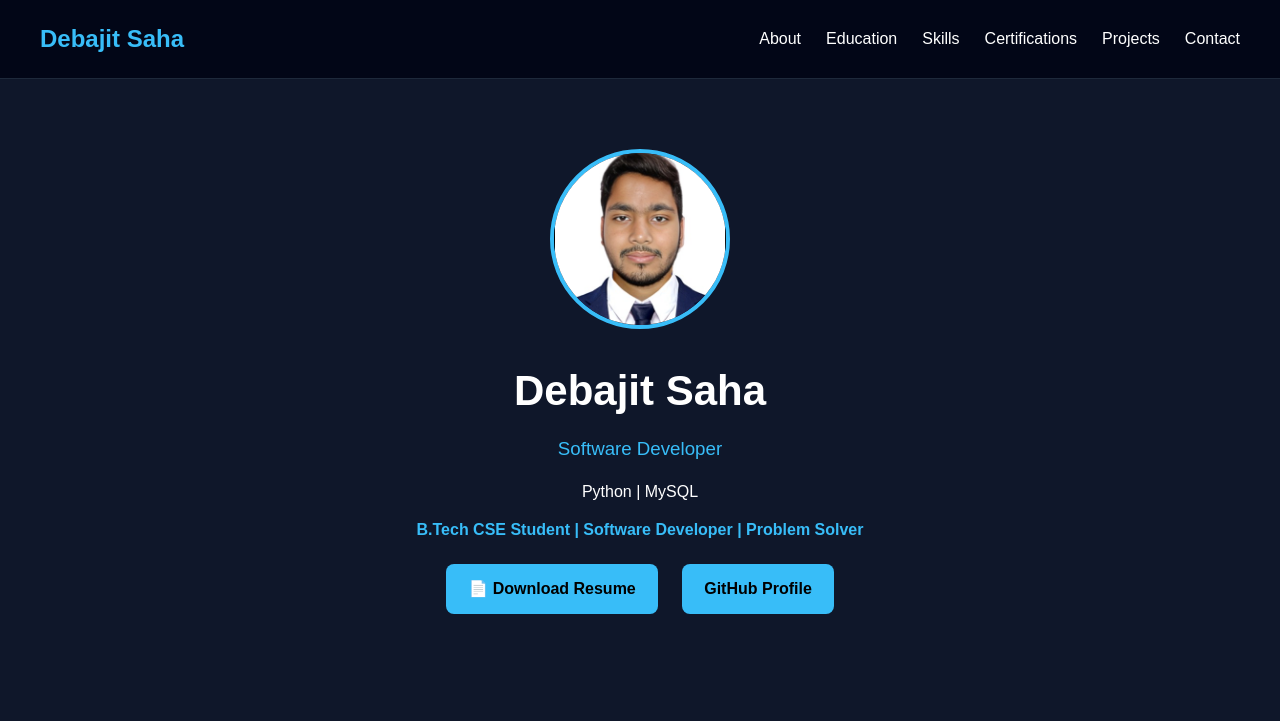
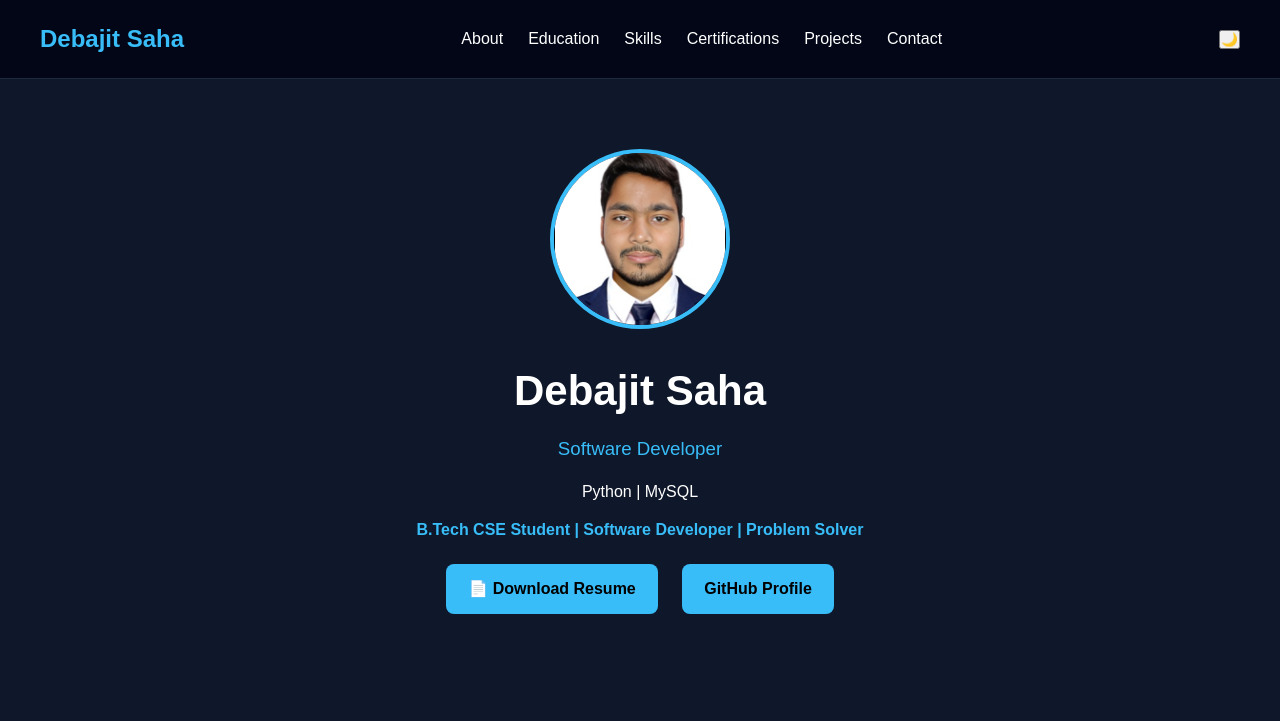
Before and after one commit to Debajit-Saha690/My-Portfolio, a plain HTML site: page index.html in a window 1280 px wide. Shown: the top 721 px of the page. Drawn offline with Linux system fonts and the light colour scheme.

Commit message:
Update index.html

```diff
--- a/index.html
+++ b/index.html
@@ -26,6 +26,9 @@
         <li><a href="#projects">Projects</a></li>
         <li><a href="#contact">Contact</a></li>
     </ul>
+
+    <button id="theme-toggle" class="theme-btn">🌙</button>
+
 </nav>
 
 
```
